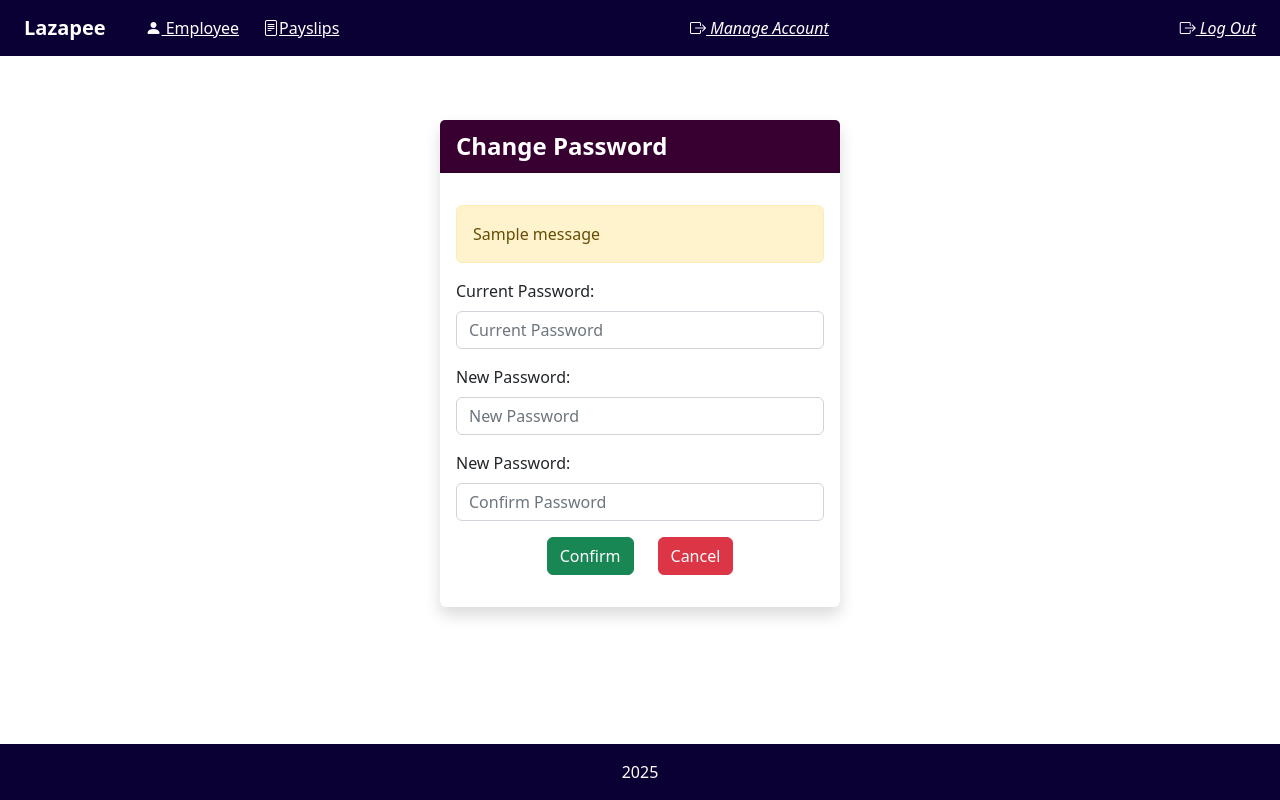
After one commit to pia-jane/CK_Lazapee, a Django app: template Lazapee/payroll_app/templates/payroll_app/change_password.html in a window 1280 px wide. The commit adds this page. Run offline with Django 5.2, Linux system fonts and the light colour scheme; the template is opened without the code that fills it, so the values that code supplies are empty; tables that the repository leaves empty hold one stand-in row (values such as "Sample post"); one stand-in notice (Sample message) is shown; some libraries are stand-ins or nearby versions; some web fonts are replaced.

```diff
--- /dev/null
+++ b/Lazapee/payroll_app/templates/payroll_app/change_password.html
@@ -0,0 +1,83 @@
+<!--
+231193                  233355
+Sophia Jane Calado      Tanner Khoo     Luiis Lau
+
+May 17,2025
+----
+I hereby attest to the truth of the following facts:
+
+I have not discussed the python code in my program with anyone
+other than my instructor or the teaching assistants assigned to this course.
+
+I have not used python code obtained from another student, or
+any other unauthorized source, whether modified or unmodified.
+
+If any python code or documentation used in my program was
+obtained from another source, it has been clearly noted with citations in the
+comments of my program.
+----
+-->
+
+{% extends 'payroll_app/base.html' %}
+{% load static %}
+
+{% block navbar %}
+<div class="container-fluid d-flex align-items-center gap-4">
+    <a class="navbar-brand mb-0" href="{% url 'payroll' %}"><strong> Lazapee</strong> </a>
+    <a href="{% url 'payroll' %}" style="color:white">
+        <i class="bi bi-person-fill"></i> Employee</a>
+    <a href="{% url 'payslip' %}" style="color: white">
+        <i class="bi bi-file-text"></i>Payslips</a>
+    <a href="{% url 'manage_account' %}" class="text-white text-decoration-underline ms-auto">
+        <i class="bi bi-box-arrow-right"> Manage Account</i></a>
+    <a href="{% url 'logout' %}" class="text-white text-decoration-underline ms-auto">
+        <i class="bi bi-box-arrow-right"> Log Out</i></a>
+ </div>
+{% endblock %}
+
+{% block content %}
+
+<div class="container mt-5 d-flex justify-content-center">
+    <div class="card shadow border-0" style="min-width: 400px;">
+        <div class="card-header text-white fw-bold fs-4" style="background-color: #370031;">
+            Change Password
+        </div>
+
+        <div class="card-body">
+            <form method="POST" action="{% url 'change_password' %}">
+                {% csrf_token %}
+
+                {% if messages %}
+                    <div class="alert alert-warning mt-3" role="alert">
+                        {% for message in messages %}
+                            {{ message }}<br>
+                        {% endfor %}
+                    </div>
+                {% endif %}
+
+
+                <div class="mb-3">
+                    <label for="current_password" class="form-label"> Current Password: </label>
+                    <input type="password" class="form-control" id="current_password" name="current_password" placeholder="Current Password" required>
+                </div>
+
+                <div class="mb-3">
+                    <label for="new_password" class="form-label"> New Password: </label>
+                    <input type="password" class="form-control" id="new_password" name="new_password" placeholder="New Password" required>
+                </div>
+
+                <div class="mb-3">
+                    <label for="confirm_password" class="form-label"> New Password: </label>
+                    <input type="password" class="form-control" id="confirm_password" name="confirm_password" placeholder="Confirm Password" required>
+                </div>
+
+                <div class="d-flex justify-content-center mt-2 gap-4">
+                    <button type="submit" class="btn btn-success">Confirm</button>
+                    <a href="{% url 'manage_account' %}" class="btn btn-danger">Cancel</a>
+                </div>
+            </form>
+        </div>
+    </div>
+
+</div>
+{% endblock %}
--- a/Lazapee/payroll_app/urls.py
+++ b/Lazapee/payroll_app/urls.py
@@ -31,7 +31,10 @@ urlpatterns = [
     path('update_employee/<int:pk>/', views.update_employee, name='update_employee'),
     path('logout', views.logout, name='logout'),
     path('payslip', views.payslip, name='payslip'),
-    path('payslip/<int:pk>/', views.view_payslip, name='view_payslip')
+    path('payslip/<int:pk>/', views.view_payslip, name='view_payslip'),
+    path('manage_account', views.manage_account, name='manage_account'),
+    path('change_password', views.change_password, name='change_password'),
+    path('delete_account/<int:pk>', views.delete_account, name='delete_account')
 
 
 ]
```
Also changed, not shown: Lazapee/payroll_app/templates/payroll_app/add_employee.html (+25 -3 lines), Lazapee/payroll_app/templates/payroll_app/base.html (+22 -0 lines), Lazapee/payroll_app/templates/payroll_app/login.html (+20 -2 lines), Lazapee/payroll_app/templates/payroll_app/manage_account.html (added, +78 -0 lines), Lazapee/payroll_app/templates/payroll_app/payroll.html (+25 -2 lines), Lazapee/payroll_app/templates/payroll_app/payslip.html (+24 -2 lines), Lazapee/payroll_app/templates/payroll_app/signup.html (+20 -0 lines), Lazapee/payroll_app/templates/payroll_app/update_employee.html (+24 -2 lines), Lazapee/payroll_app/templates/payroll_app/view_payslip.html (+24 -2 lines), Lazapee/payroll_app/views.py (+61 -15 lines), Lazapee/db.sqlite3.
